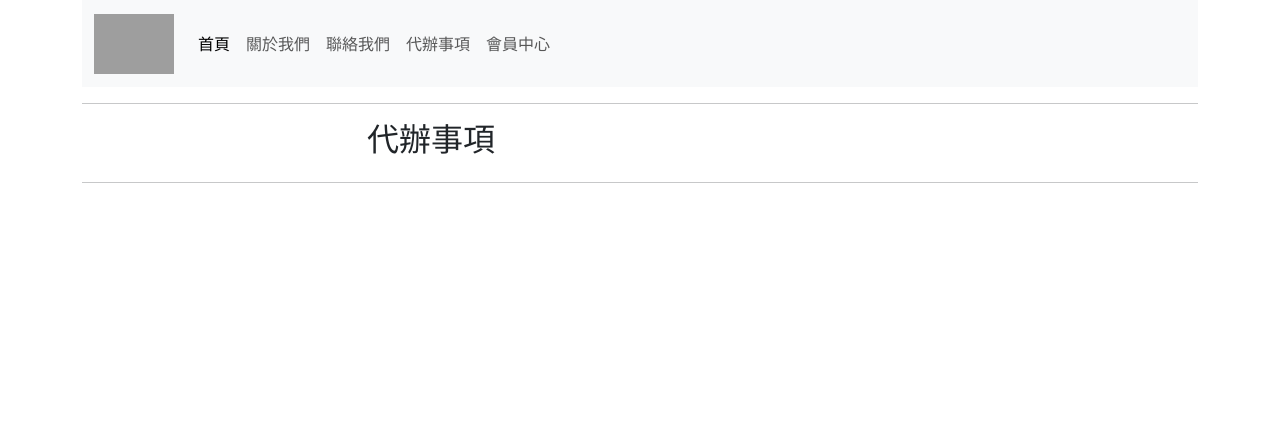
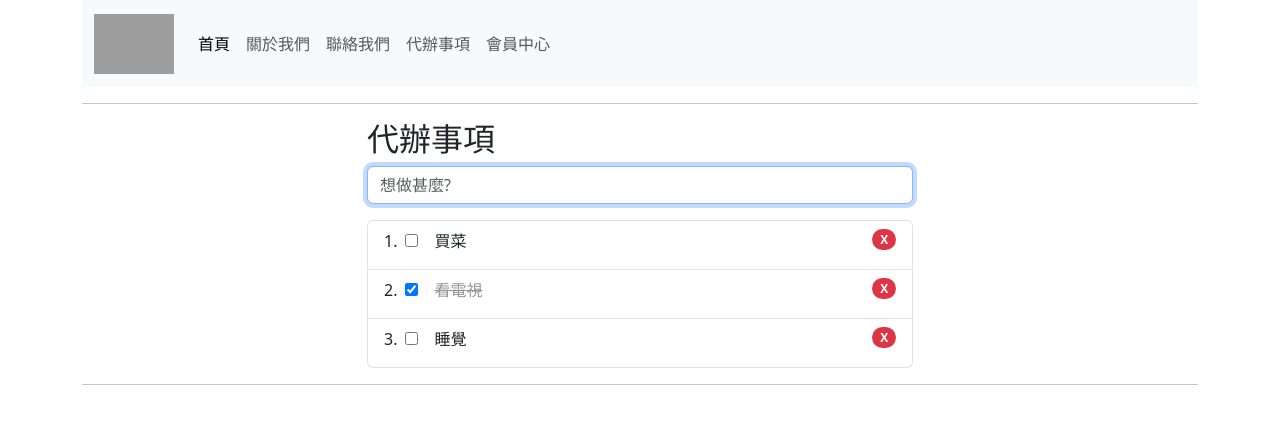
Before and after one commit to HsiaoHungWang/vue-app2024, a Vue app: page /todos in a window 1280 px wide. Shown: the top 424 px of the page. Built offline with nearby package versions, Linux system fonts and the light colour scheme; grey boxes are pictures that could not be loaded.

Commit message:
新增待辦事項

```diff
--- a/src/views/TodosView.vue
+++ b/src/views/TodosView.vue
@@ -1,16 +1,26 @@
 <script setup>
 import { ref } from 'vue';
 
+const newTodo = ref('')
 const todos = ref(
- [
-    { "id": "m21uwqfprb0ncx4", "title": "買菜", "completed": false },
-    { "id": "m21w6x73hw2tvrc", "title": "看電視", "completed": true },
-    { "id": "m21w6x73hw2abcd", "title": "睡覺", "completed": true },
- ]
+    [
+        { "id": "m21uwqfprb0ncx4", "title": "買菜", "completed": false },
+        { "id": "m21w6x73hw2tvrc", "title": "看電視", "completed": true },
+        { "id": "m21w6x73hw2abcd", "title": "睡覺", "completed": false },
+    ]
 )
 //取得唯一值
 const uniqueId = () => Date.now().toString(36) + Math.random().toString(36).substring(2, 9);
 
+//新增待辦事項
+const enterHandler = () => {
+    todos.value.push({ "id": uniqueId(), "title": newTodo.value, "completed": false })
+    clearHandler()
+}
+//清除文字輸入方塊的內容
+const clearHandler = () => {
+    newTodo.value = ''
+}
 </script>
 
 <template>
@@ -18,6 +28,18 @@ const uniqueId = () => Date.now().toString(36) + Math.random().toString(36).subs
         <div class="col-3"></div>
         <div class="col-6">
             <h2>代辦事項</h2>
+            <input v-model="newTodo" @keyup.enter="enterHandler" @keyup.delete="clearHandler" type="text"
+                class="form-control mb-3" autofocus placeholder="想做甚麼?" />
+            <ol class="list-group list-group-numbered">
+                <li v-for="todo in todos" :key="todo.id"
+                    class="list-group-item d-flex justify-content-between align-items-start">
+                    <div class="ms-2 me-auto">
+                        <input type="checkbox" v-model="todo.completed" class="form-check-inpu me-3">
+                        <label class="form-label" :class="{ completed: todo.completed }">{{ todo.title }}</label>
+                    </div>
+                    <span class="badge text-bg-danger rounded-pill">X</span>
+                </li>
+            </ol>
         </div>
         <div class="col-3">
         </div>
@@ -26,5 +48,8 @@ const uniqueId = () => Date.now().toString(36) + Math.random().toString(36).subs
 </template>
 
 <style lang="css" scoped>
-
+.completed {
+    color: #949494;
+    text-decoration: line-through;
+}
 </style>
```
